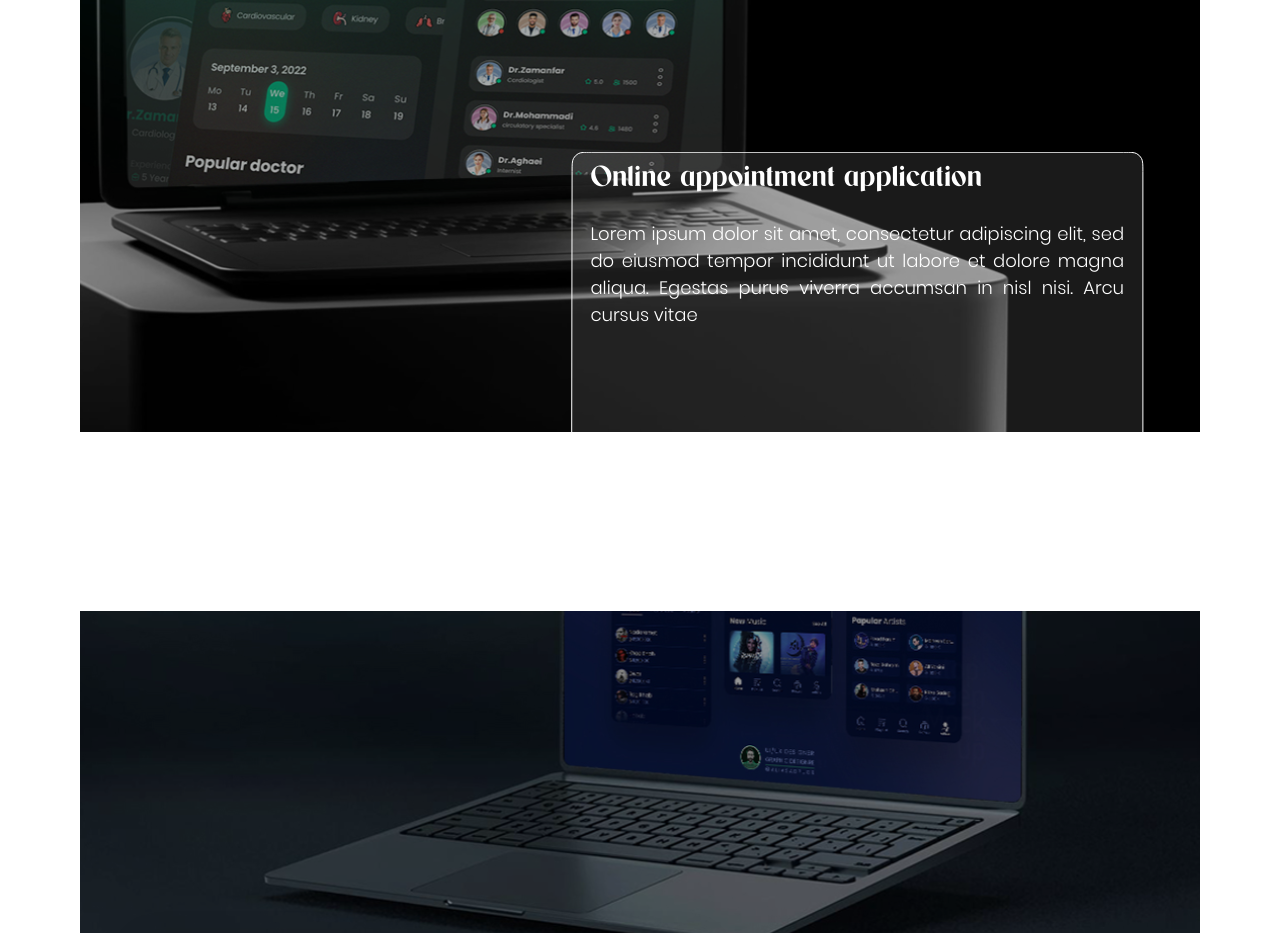
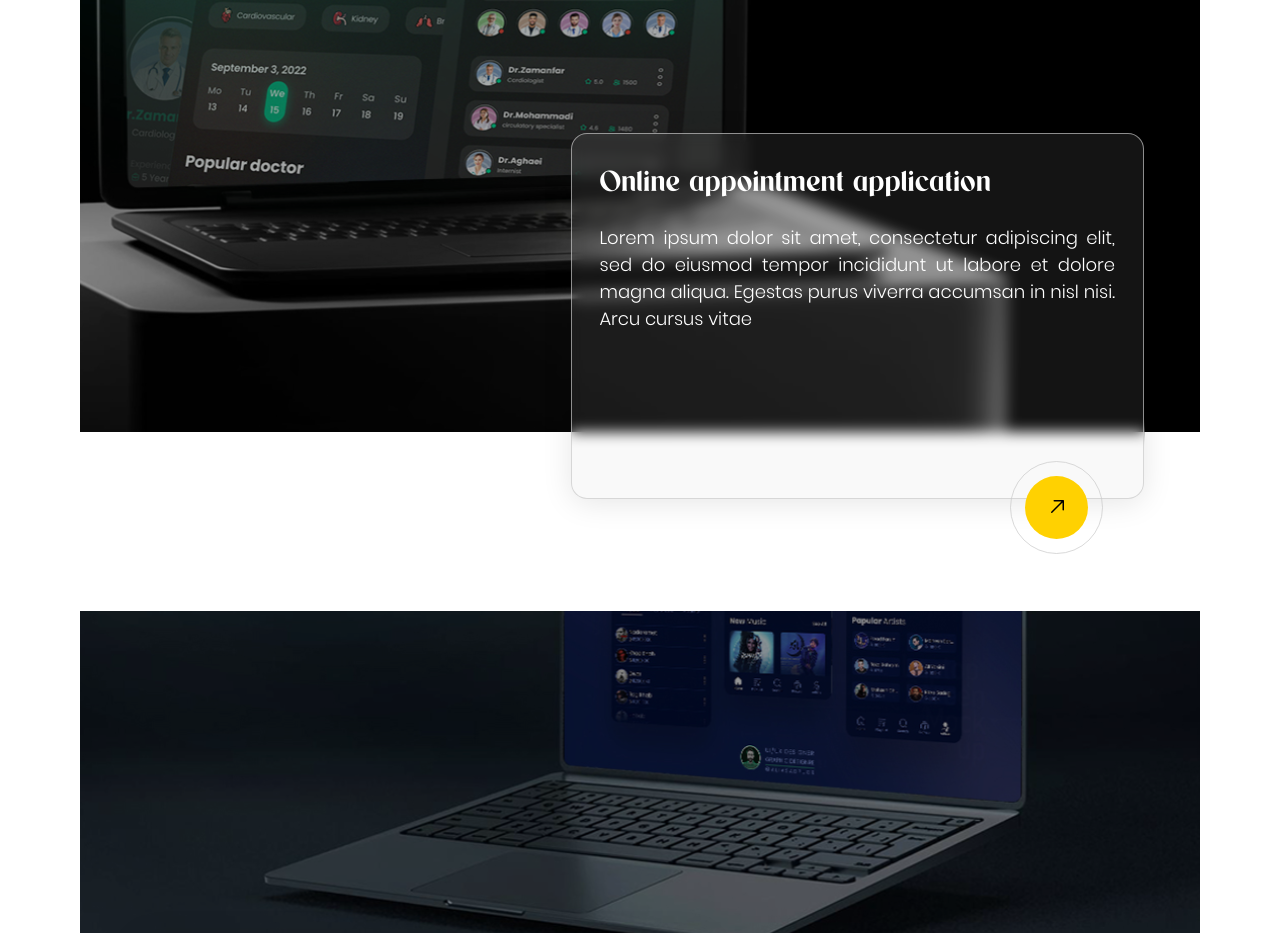
Before and after one commit to mohammadrezagohari/gandom-new-frontend, a Next.js app: page /landing in a window 1280 px wide. Shown: the part 2340-3273 px from the top of the page. Built offline with nearby package versions, Linux system fonts and the light colour scheme.

Commit message:
added box for holder

```diff
--- a/components/landing-parallax-section/index.jsx
+++ b/components/landing-parallax-section/index.jsx
@@ -56,13 +56,13 @@ function ParallaxPart() {
                         backgroundImage: `url(landing/ourwork1.svg)`,
                     }}
                 />
-                <div
-                    className="w-[278.92px] p-5 py-6 bg-no-repeat bg-center bg-contain bg-[url(/services/glassmorphism.svg)] min-h-[160.01px] lg:w-[573.5px] lg:h-[366px]">
-                    <h3 className="text-gf mb-[1%] lg:mb-[5%] lg:text-[32px] lg:leading-[36.16px] text-xl leading-[40.68px] font-Holispay ">Online
-                        appointment application</h3>
-                    <p className="text-gf text-justify lg:text-[18px] lg:leading-[27px] text-[14px] leading-[21px] font-PoppinsLight ">Lorem
-                        ipsum dolor sit amet, consectetur adipiscing elit, sed do eiusmod tempor incididunt ut labore et
-                        dolore magna aliqua. Egestas purus viverra accumsan in nisl nisi. Arcu cursus vitae</p>
+                {/*<div*/}
+                {/*    className="w-[278.92px] p-5 py-6 bg-no-repeat bg-center bg-contain bg-[url(/services/glassmorphism.svg)] min-h-[160.01px] lg:w-[573.5px] lg:h-[366px]">*/}
+                {/*    <h3 className="text-gf mb-[1%] lg:mb-[5%] lg:text-[32px] lg:leading-[36.16px] text-xl leading-[40.68px] font-Holispay ">Online*/}
+                {/*        appointment application</h3>*/}
+                {/*    <p className="text-gf text-justify lg:text-[18px] lg:leading-[27px] text-[14px] leading-[21px] font-PoppinsLight ">Lorem*/}
+                {/*        ipsum dolor sit amet, consectetur adipiscing elit, sed do eiusmod tempor incididunt ut labore et*/}
+                {/*        dolore magna aliqua. Egestas purus viverra accumsan in nisl nisi. Arcu cursus vitae</p>*/}
                     {/* <Image
           width={100}
           height={100}
@@ -70,11 +70,11 @@ function ParallaxPart() {
           src={"/services/glassmorphism.svg"}
           alt={"glassmorphism"}
         /> */}
-                </div>
-                {/* <GlassmorphismBox
-       title="Online appointment application"
-       desc="Lorem ipsum dolor sit amet, consectetur adipiscing elit, sed do eiusmod tempor incididunt ut labore et dolore magna aliqua. Egestas purus viverra accumsan in nisl nisi. Arcu cursus vitae "
-      /> */}
+                {/*</div>*/}
+                <GlassmorphismBox
+                    title="Online appointment application"
+                    desc="Lorem ipsum dolor sit amet, consectetur adipiscing elit, sed do eiusmod tempor incididunt ut labore et dolore magna aliqua. Egestas purus viverra accumsan in nisl nisi. Arcu cursus vitae "
+                />
             </section>
             <section
                 className="relative h-screen  flex justify-center items-start lg:justify-start lg:items-end pt-[15%] lg:pb-28 lg:pl-14">
```
